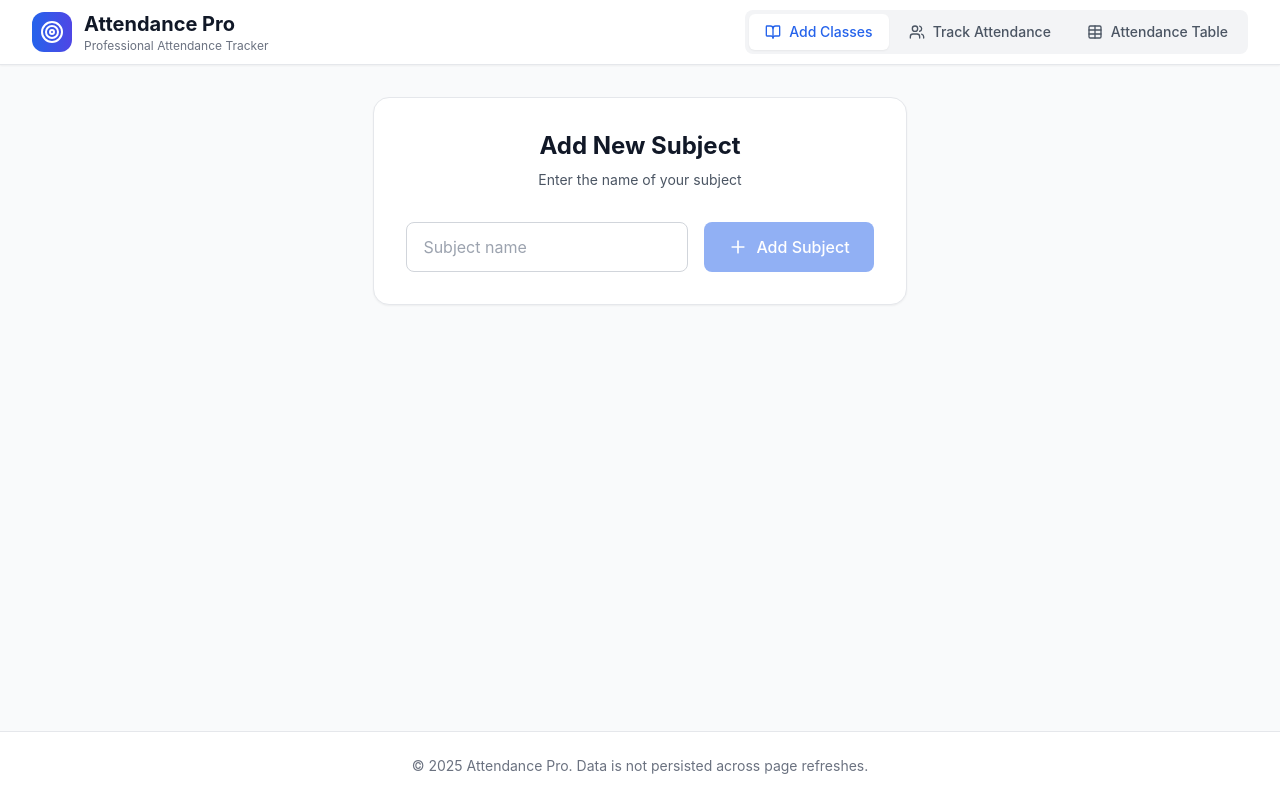
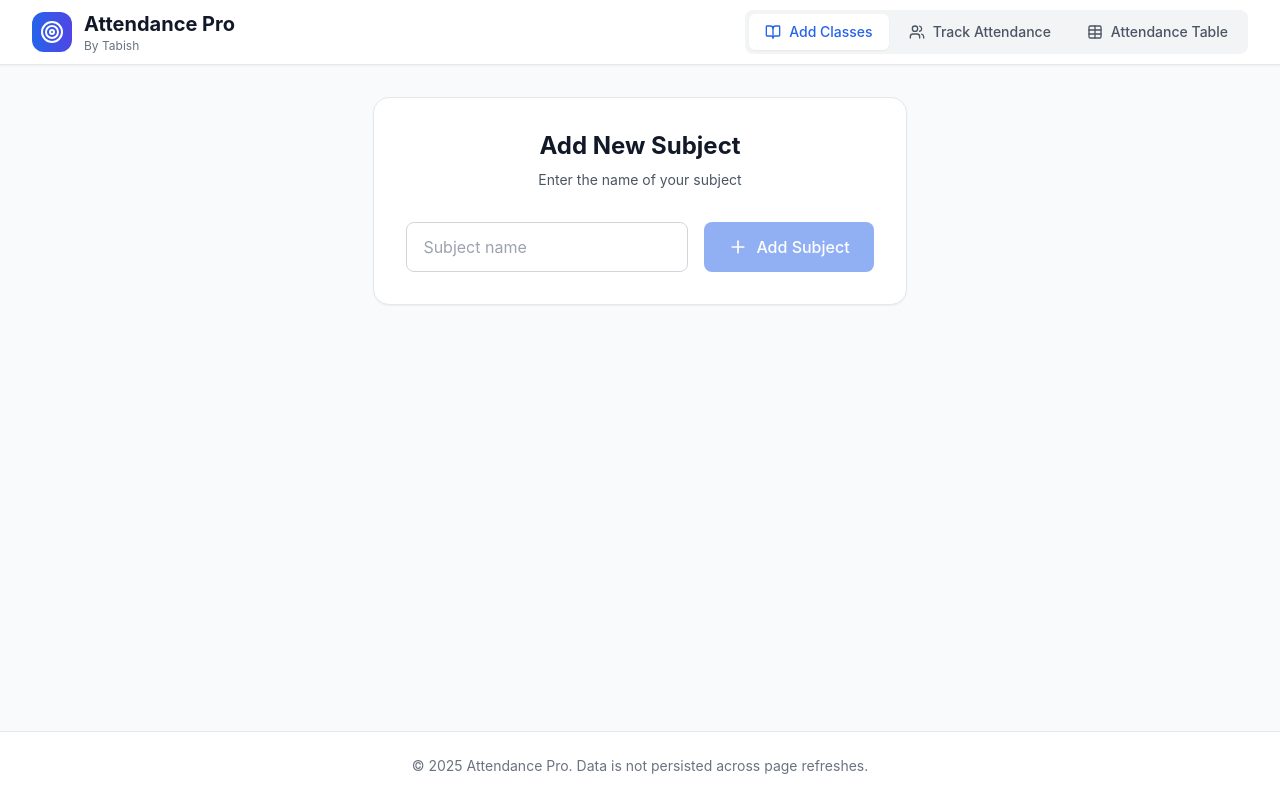
Before and after one commit to Tabish-X/attendance, a React (Create React App) app: page / in a window 1280 px wide. Built offline with nearby package versions, Linux system fonts and the light colour scheme.

Commit message:
Update App.js

```diff
--- a/src/App.js
+++ b/src/App.js
@@ -224,7 +224,7 @@
               </div>
               <div>
                 <h1 className="text-xl font-bold text-gray-900">Attendance Pro</h1>
-                <p className="text-xs text-gray-500">Professional Attendance Tracker</p>
+                <p className="text-xs text-gray-500">By Tabish</p>
               </div>
             </div>
 
```
